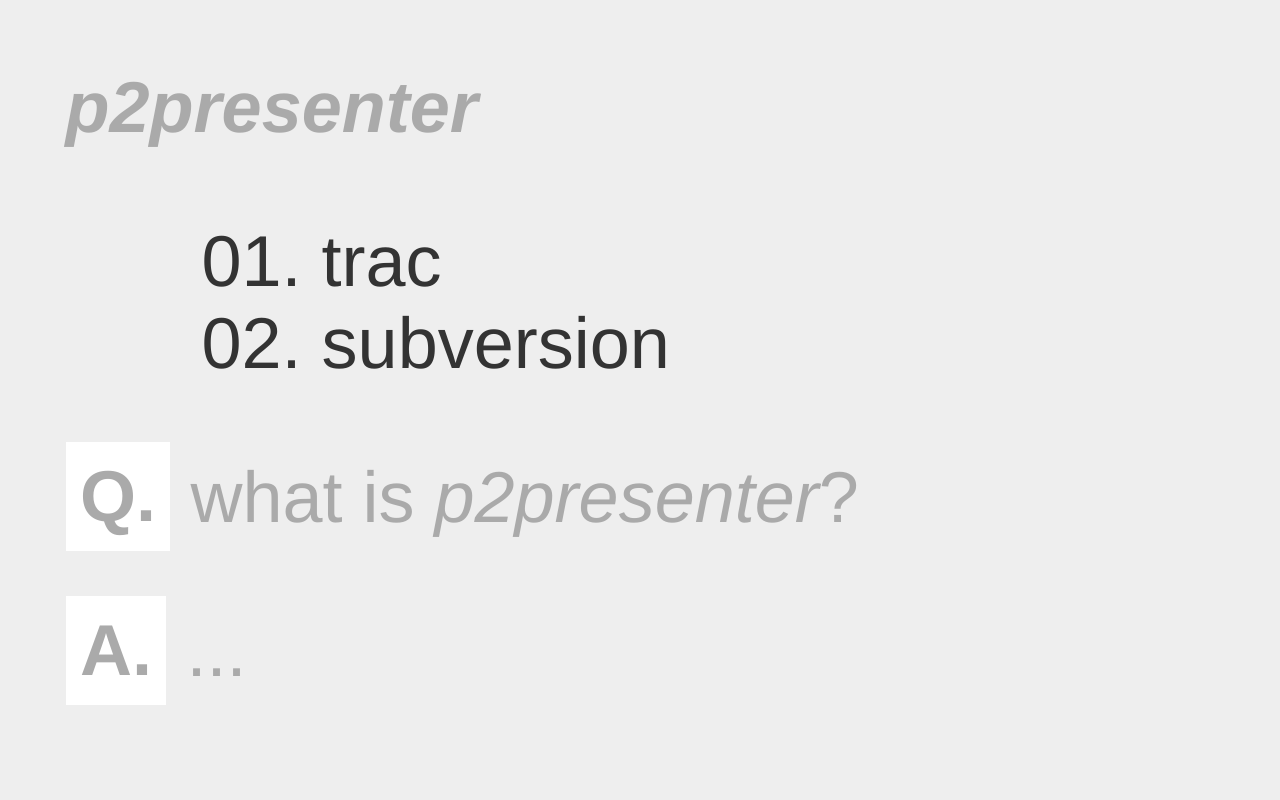
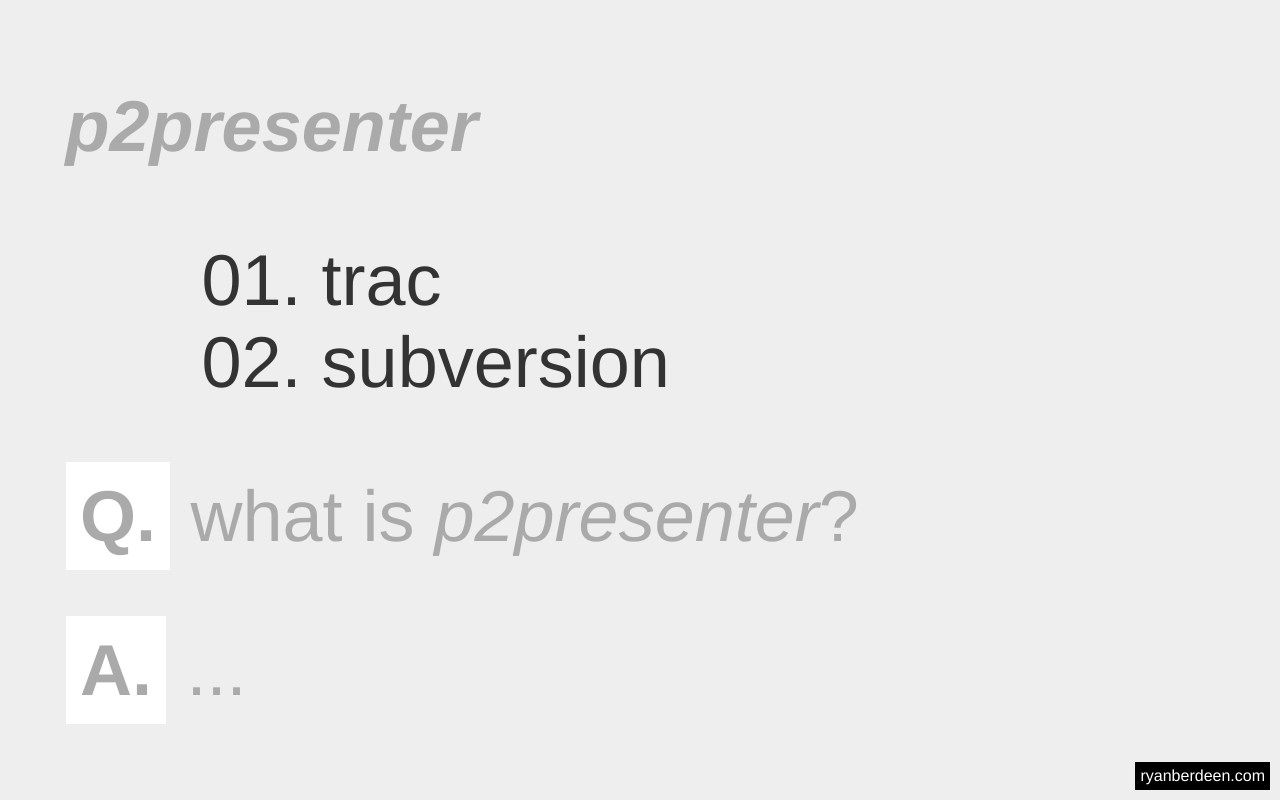
Before and after one commit to also/p2presenter-site, a plain HTML site: page index.html in a window 1280 px wide. Drawn offline with Linux system fonts and the light colour scheme.

Commit message:
added link to ryanberdeen.cm
git-svn-id: http://svn.p2presenter.org/site/trunk@222 a0511e01-a40d-46a4-a54e-97b21a75742a

```diff
--- a/index.html
+++ b/index.html
@@ -4,7 +4,15 @@
 <style type="text/css">
 body {
 	background-color: #eee;
-	padding: .8em;
+}
+
+#content {
+	padding: .4em .8em 0 .8em;
+	font-size: 54pt;
+}
+
+h1 {
+	font-size: 54pt;
 }
 
 strong {
@@ -15,7 +23,6 @@ strong {
 * {
 	color: #aaa;
 	font-family: helvetica, arial, sans-serif;
-	font-size: 54pt;
 }
 
 a {
@@ -31,6 +38,19 @@ ul {
 li {
 	color: #333;
 }
+
+div#footer {
+	color: #fff;
+	position: absolute;
+	bottom: 10px;
+	right: 10px;
+	background-color: #000;
+	padding: 5px;
+}
+
+div#footer a{
+	color: #fff;
+}
 </style>
 <script type="text/javascript">
 var gaJsHost = (("https:" == document.location.protocol) ? "https://ssl." : "http://www.");
@@ -43,6 +63,7 @@ pageTracker._trackPageview();
 </script>
 </head>
 <body>
+<div id="content">
 <h1><em>p2presenter</em></h1>
 <ul>
 <li><a href="http://trac.p2presenter.org/">trac</a></li>
@@ -52,5 +73,8 @@ pageTracker._trackPageview();
 
 <p><strong>Q.</strong> what is <em>p2presenter</em>?</p>
 <p><strong>A.</strong> ...</p>
+</div>
+
+<div id="footer"><a href="http://ryanberdeen.com/">ryanberdeen.com</a></div>
 </body>
 </html>
```
